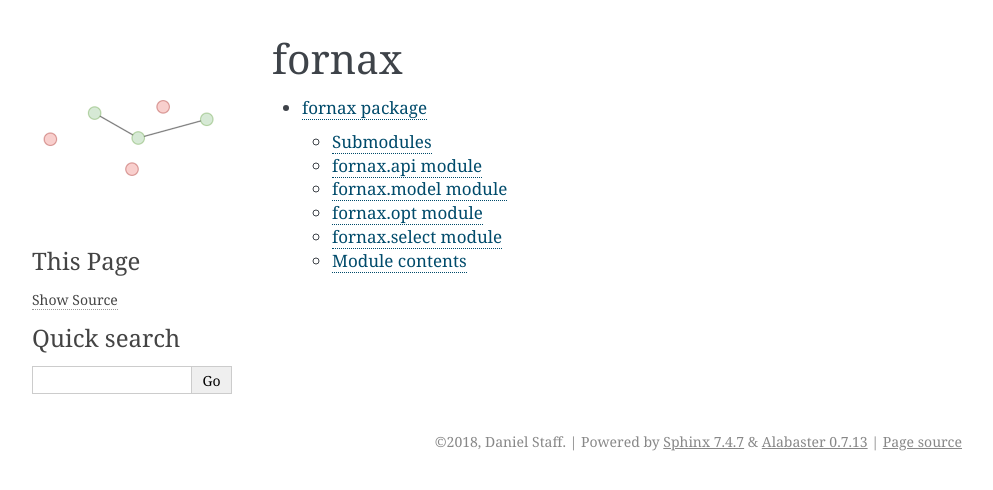
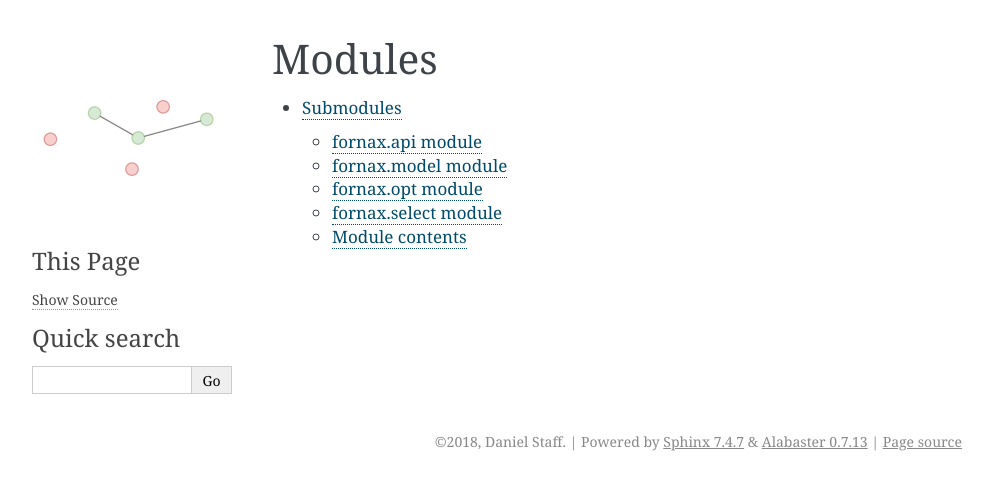
Before and after one commit to digicatapult/fornax, a Sphinx documentation site: the page built from docs/modules.rst, in a window 1280 px wide. Shown: the top 490 px of the page, without its empty margins (148-1141 px from the left). Built offline with Sphinx 7.4.7, drawn with Linux system fonts in a browser that asks for light colours; pages that are not in the unit, such as notebooks, are missing from menus.

Commit message:
update docs

```diff
--- a/docs/fornax.rst
+++ b/docs/fornax.rst
@@ -1,8 +1,5 @@
-fornax package
+Submodules
 ==============
-
-Submodules
-----------
 
 .. _fornax-api-module:
 
--- a/docs/guide.rst
+++ b/docs/guide.rst
@@ -61,6 +61,6 @@ in a database.
 
 To facilite ease of use fornax can use *sqlite* or *postgresql*
 as a back end.
-For more details seethe API :ref:`fornax-api-introduction`.
+For more details see the API :ref:`fornax-api-introduction`.
 
 .. image:: /img/fornax.png
--- a/docs/index.rst
+++ b/docs/index.rst
@@ -10,7 +10,8 @@ Welcome to fornax's documentation!
    :maxdepth: 2
 
    guide
-   tutorial
+   tutorial/tutorial1
+   tutorial/tutorial2
    api
    modules
 
--- a/docs/modules.rst
+++ b/docs/modules.rst
@@ -1,5 +1,5 @@
-fornax
-======
+Modules
+=======
 
 .. toctree::
    :maxdepth: 4
```
